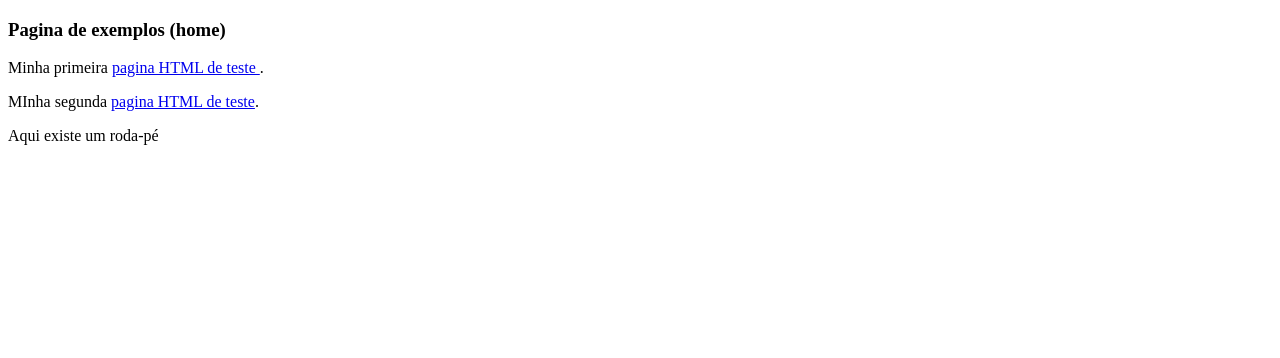
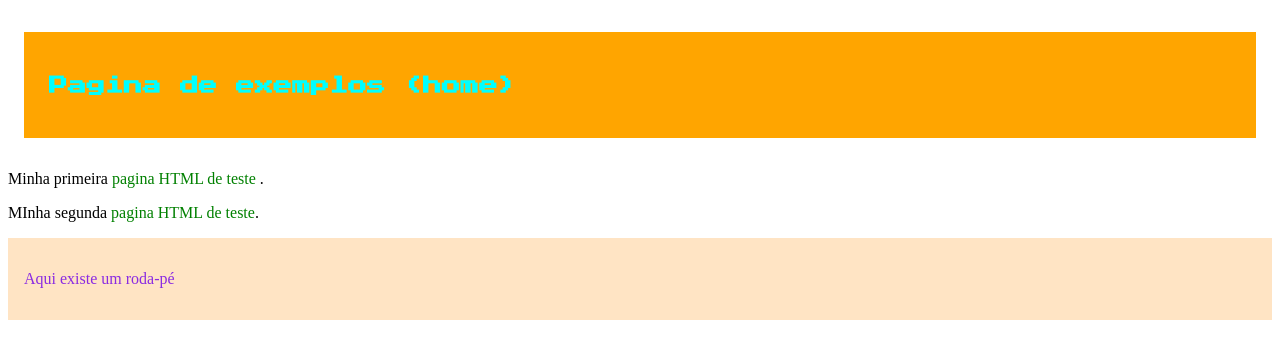
Before and after one commit to ufjf-dcc121/dcc121-2023-1-atv1-vitoriaalexandre, a plain HTML site: page index.html in a window 1280 px wide. Drawn offline with Linux system fonts and the light colour scheme; the site is published under a folder, as on GitHub Pages, so addresses that start at the root find nothing.

Commit message:
Alterações finais

```diff
--- a/index.html
+++ b/index.html
@@ -8,7 +8,7 @@
     <link rel="preconnect" href="https://fonts.gstatic.com" crossorigin>
     <link href="https://fonts.googleapis.com/css2?family=Press+Start+2P&display=swap" rel="stylesheet">
     <title>Pagina inicial</title>
-    <link rel="stylesheet" href="/estiloPagina.css" />
+    <link rel="stylesheet" href="estiloPagina.css" />
 
 </head>
 <header>
```
Also changed, not shown: outra.html (+1 -1 lines).
